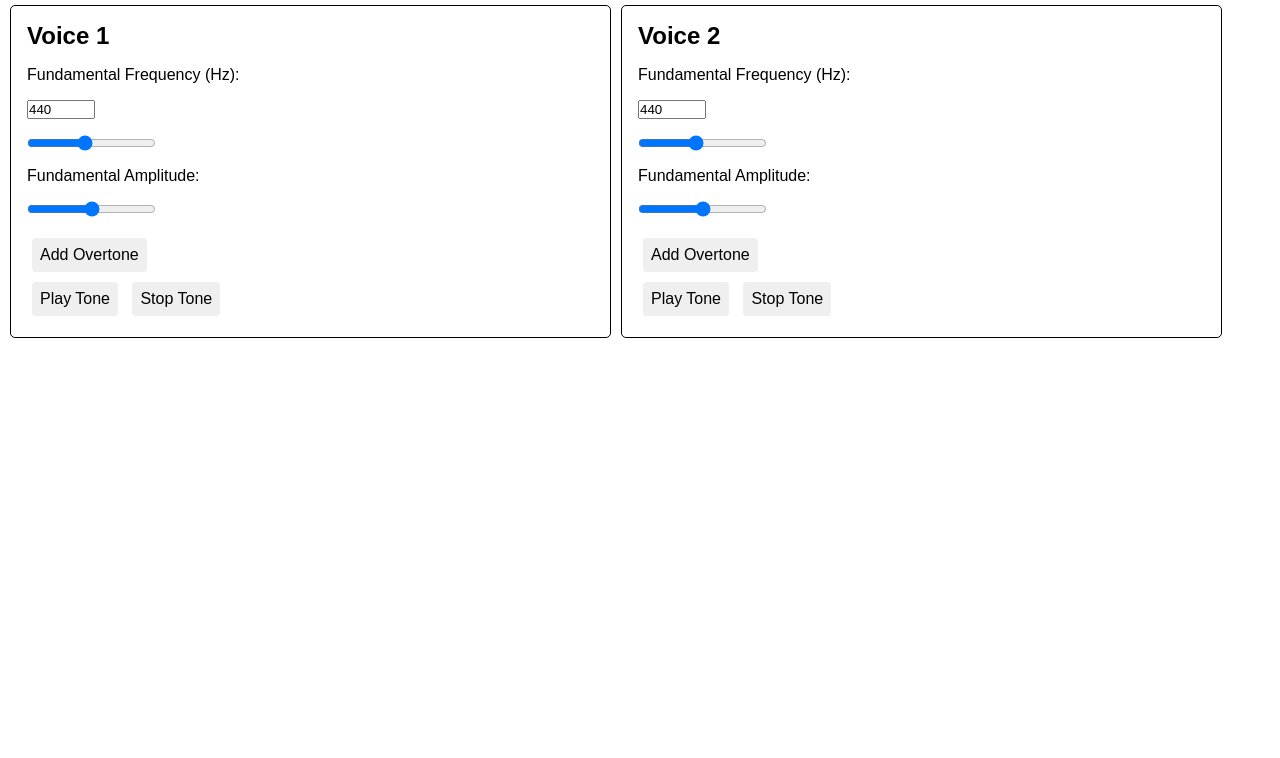
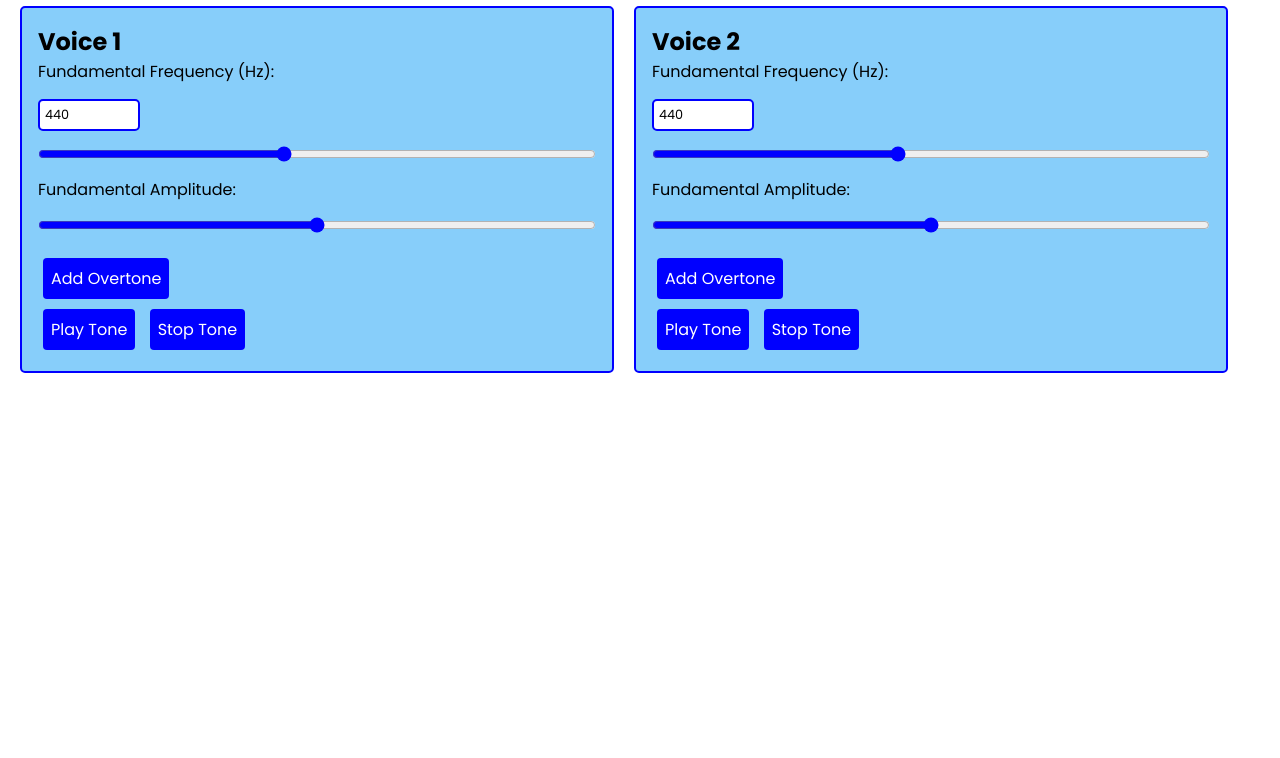
Before and after one commit to cyxhe/overtone-lab, a plain HTML site: page index.html in a window 1280 px wide. Shown: the part 82-840 px from the top of the page. Before the commit the page ends 800 px from the top, so only its background shows below. Drawn offline with Linux system fonts and the light colour scheme.

Commit message:
Added color, improved layout and formatting

```diff
--- a/index.html
+++ b/index.html
@@ -6,8 +6,10 @@
     <link rel="stylesheet" href="style.css">
 </head>
 <body>
+    <header>
         <h1>Overtone Lab</h1>
-
+    </header>
+    <main>
         <div id="tone-controls">
             <div class="voice">
                 <h2>Voice 1</h2>
@@ -42,8 +44,7 @@
                 <button id="stopButton2">Stop Tone</button>
             </div>
         </div>
-
-
+    </main>
 
     <script src="script.js"></script>
 </body>
--- a/style.css
+++ b/style.css
@@ -1,33 +1,57 @@
-/*:root{
-    color defs
-}*/
+@import url('https://fonts.googleapis.com/css2?family=Poppins:ital,wght@0,100;0,200;0,300;0,400;0,500;0,600;0,700;0,800;0,900;1,100;1,200;1,300;1,400;1,500;1,600;1,700;1,800;1,900&display=swap');
+:root{
+    --accent-clr: blue;
+}
 *{
     padding: 0;
     margin: 0;
 }
+html{
+    font-family: Poppins, Arial;
+}
 body{
-    font-family: Arial, sans-serif;
-    padding: 10px;
+    min-height: 100vh;
+    min-height: 100dvh;
+    padding: 20px;
 }
 h1{
-    margin: 20px 0;
+    margin-bottom: 20px;
 }
 #tone-controls{
     display: flex;
-    gap: 10px;
+    gap: 20px;
     .voice{
+        background-color: lightskyblue;
         flex-grow: 1;
         max-width: 45%;
-        border: solid black 1px;
+        border: solid var(--accent-clr) 2px;
         border-radius: 5px;
         padding: 1rem;
         button{
+            color: white;
+            background-color: var(--accent-clr);
             border: none;
             border-radius: 4px;
             margin: 5px;
             padding: 8px;
             font: inherit;
             cursor: pointer;
+        }
+        #fundamental-controls{
+            display: flex;
+            flex-direction: column;
+            gap: 15px;
+            margin-bottom: 20px;
+            #freqInput1, #freqInput2{
+                width: fit-content;
+                border: solid var(--accent-clr) 2px;
+                border-radius: 5px;
+                padding: 5px;
+                font: inherit;
+                font-size: 0.8rem;
+            }
+            #freqSlider1, #freqSlider2, #ampSlider1, #ampSlider2{
+                accent-color: var(--accent-clr);
             }
         }
         .ratioInput{
@@ -42,9 +66,4 @@ h1{
             margin-right: 10px;
         }
     }
-#fundamental-controls{
-    label, input, button{
-        display: block;
-        margin: 1rem 0;
 }
-}
```
Lines whose indentation alone changed are shown as unchanged.
